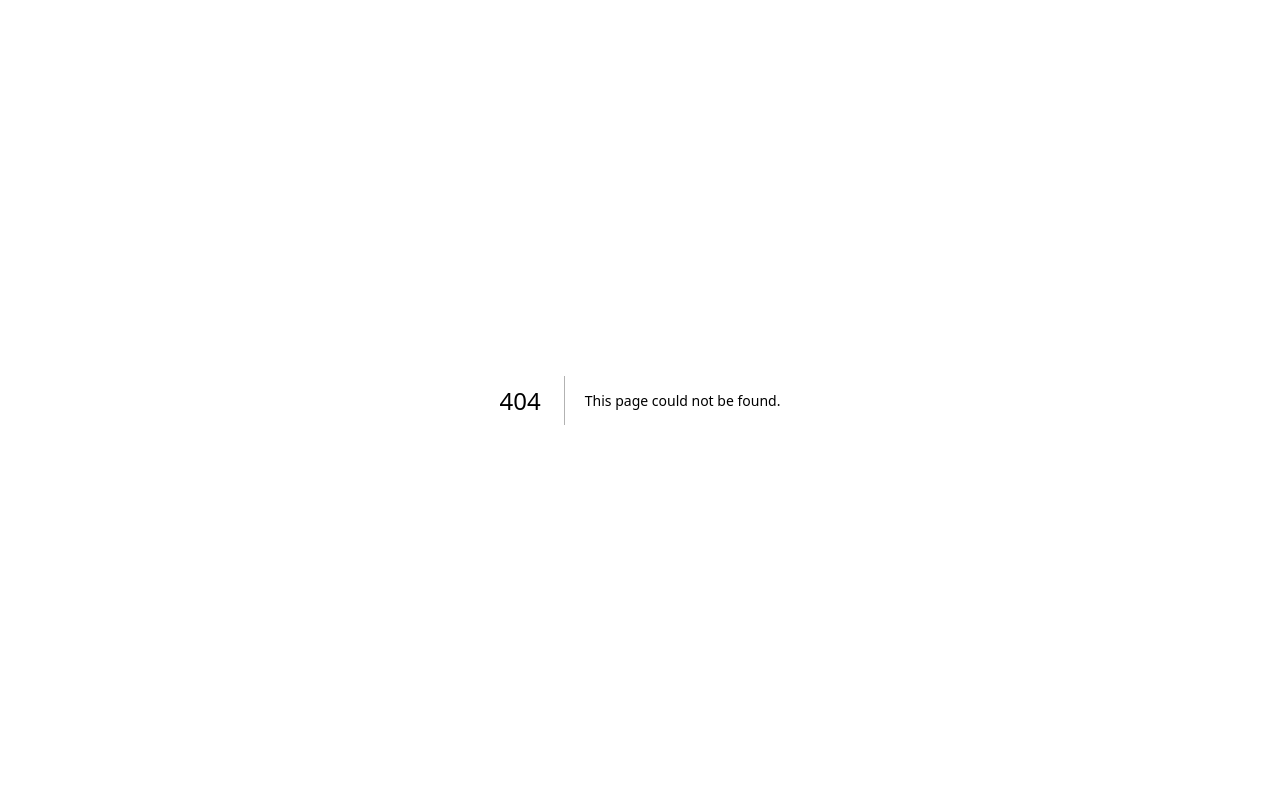
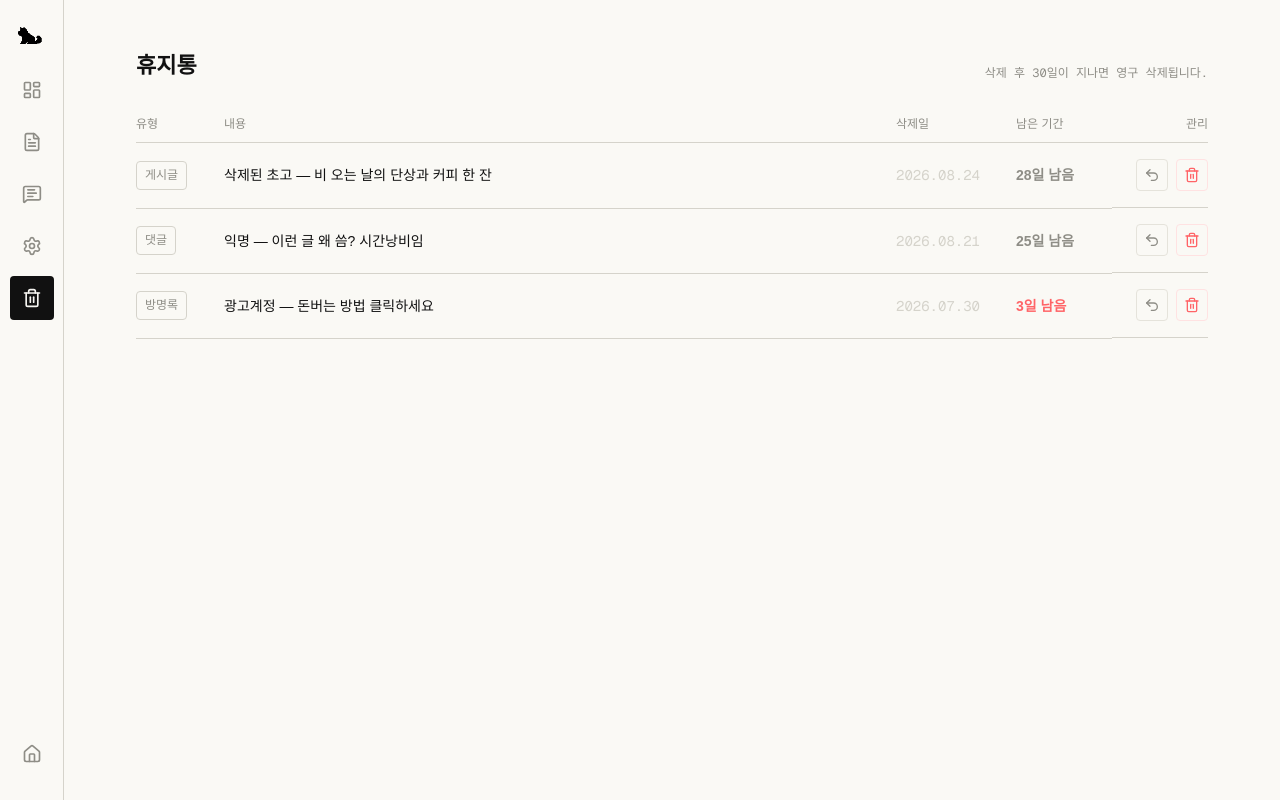
Before and after one commit to DoHyuk-Centric/DoHyuk.dev, a Next.js app: page /admin/trash in a window 1280 px wide. Before the commit this address had no page. Built offline with nearby package versions, Linux system fonts and the light colour scheme; a web font is replaced by a local one.

Commit message:
feat: 관리자 휴지통 구현

```diff
--- /dev/null
+++ b/src/app/(admin)/admin/trash/_components/TrashTable.module.css
@@ -0,0 +1,97 @@
+@media (min-width: 769px) {
+  .table {
+    min-width: 640px;
+  }
+}
+
+.typeCol {
+  width: 88px;
+}
+
+.dateCol {
+  width: 120px;
+}
+
+.remainingCol {
+  width: 96px;
+}
+
+.actionsCol {
+  width: 96px;
+  text-align: right;
+}
+
+.type {
+  font-weight: var(--font-weight-regular);
+}
+
+.badge {
+  display: inline-flex;
+  align-items: center;
+  padding: var(--space-1) var(--space-2);
+  border-radius: var(--radius-sm);
+  border: 0.8px solid var(--contour);
+  font-size: var(--font-size-xs);
+  color: var(--text-whitegray);
+  white-space: nowrap;
+}
+
+.content {
+  overflow: hidden;
+  white-space: nowrap;
+  text-overflow: ellipsis;
+}
+
+.date {
+  font-family: var(--font-geist-mono);
+  color: var(--contour);
+  white-space: nowrap;
+}
+
+.remaining {
+  font-weight: var(--font-weight-semibold);
+  color: var(--text-whitegray);
+  white-space: nowrap;
+}
+
+.remainingCritical {
+  color: var(--danger);
+}
+
+.actions {
+  display: flex;
+  justify-content: flex-end;
+  gap: var(--space-2);
+}
+
+@media (max-width: 768px) {
+  .row {
+    grid-template-columns: max-content max-content 1fr;
+    grid-template-areas:
+      "type remaining date"
+      "content content content"
+      "actions actions actions";
+  }
+
+  .type {
+    grid-area: type;
+  }
+
+  .remaining {
+    grid-area: remaining;
+  }
+
+  .date {
+    grid-area: date;
+    justify-self: end;
+  }
+
+  .content {
+    grid-area: content;
+    white-space: normal;
+  }
+
+  .actions {
+    grid-area: actions;
+  }
+}
--- /dev/null
+++ b/src/app/(admin)/admin/trash/_components/TrashTable.tsx
@@ -0,0 +1,49 @@
+import { Undo2, Trash2 } from "lucide-react";
+import IconButton from "@/components/iconButton";
+import AdminTable from "../../../_components/adminTable/AdminTable";
+import { formatDate } from "../../reactions/_components/formatDate";
+import type { TrashItem } from "./mockTrash";
+import styles from "./TrashTable.module.css";
+
+const CRITICAL_REMAINING_DAYS = 7;
+
+export default function TrashTable({ items }: { items: TrashItem[] }) {
+  return (
+    <AdminTable
+      caption="휴지통 목록"
+      className={styles.table}
+      head={
+        <>
+          <th scope="col" className={styles.typeCol}>유형</th>
+          <th scope="col">내용</th>
+          <th scope="col" className={styles.dateCol}>삭제일</th>
+          <th scope="col" className={styles.remainingCol}>남은 기간</th>
+          <th scope="col" className={styles.actionsCol}>관리</th>
+        </>
+      }
+    >
+      {items.map((item) => {
+        const isCritical = item.remainingDays <= CRITICAL_REMAINING_DAYS;
+
+        return (
+          <tr key={item.id} className={styles.row}>
+            <th scope="row" className={styles.type}>
+              <span className={styles.badge}>{item.type}</span>
+            </th>
+            <td className={styles.content}>{item.content}</td>
+            <td className={styles.date}>
+              <time dateTime={item.deletedAt}>{formatDate(item.deletedAt)}</time>
+            </td>
+            <td className={`${styles.remaining} ${isCritical ? styles.remainingCritical : ""}`}>
+              {item.remainingDays}일 남음
+            </td>
+            <td className={styles.actions}>
+              <IconButton icon={Undo2} alt="복구" tone="outline" />
+              <IconButton icon={Trash2} alt="영구 삭제" tone="danger" />
+            </td>
+          </tr>
+        );
+      })}
+    </AdminTable>
+  );
+}
--- /dev/null
+++ b/src/app/(admin)/admin/trash/_components/mockTrash.ts
@@ -0,0 +1,33 @@
+export type TrashItemType = "게시글" | "댓글" | "방명록";
+
+export type TrashItem = {
+  id: number;
+  type: TrashItemType;
+  content: string;
+  deletedAt: string;
+  remainingDays: number;
+};
+
+export const mockTrash: TrashItem[] = [
+  {
+    id: 1,
+    type: "게시글",
+    content: "삭제된 초고 — 비 오는 날의 단상과 커피 한 잔",
+    deletedAt: "2026-08-24",
+    remainingDays: 28,
+  },
+  {
+    id: 2,
+    type: "댓글",
+    content: "익명 — 이런 글 왜 씀? 시간낭비임",
+    deletedAt: "2026-08-21",
+    remainingDays: 25,
+  },
+  {
+    id: 3,
+    type: "방명록",
+    content: "광고계정 — 돈버는 방법 클릭하세요",
+    deletedAt: "2026-07-30",
+    remainingDays: 3,
+  },
+];
--- /dev/null
+++ b/src/app/(admin)/admin/trash/page.tsx
@@ -0,0 +1,16 @@
+import AdminMain from "../../_components/adminMain/AdminMain";
+import ContainerHeader from "../../_components/containerHeader/ContainerHeader";
+import TrashTable from "./_components/TrashTable";
+import { mockTrash } from "./_components/mockTrash";
+
+export default function Trash() {
+  return (
+    <AdminMain>
+      <ContainerHeader
+        title="휴지통"
+        content="삭제 후 30일이 지나면 영구 삭제됩니다."
+      />
+      <TrashTable items={mockTrash} />
+    </AdminMain>
+  );
+}
```
Also changed, not shown: src/app/(admin)/admin/settings/page.tsx (line endings or trailing spaces).
